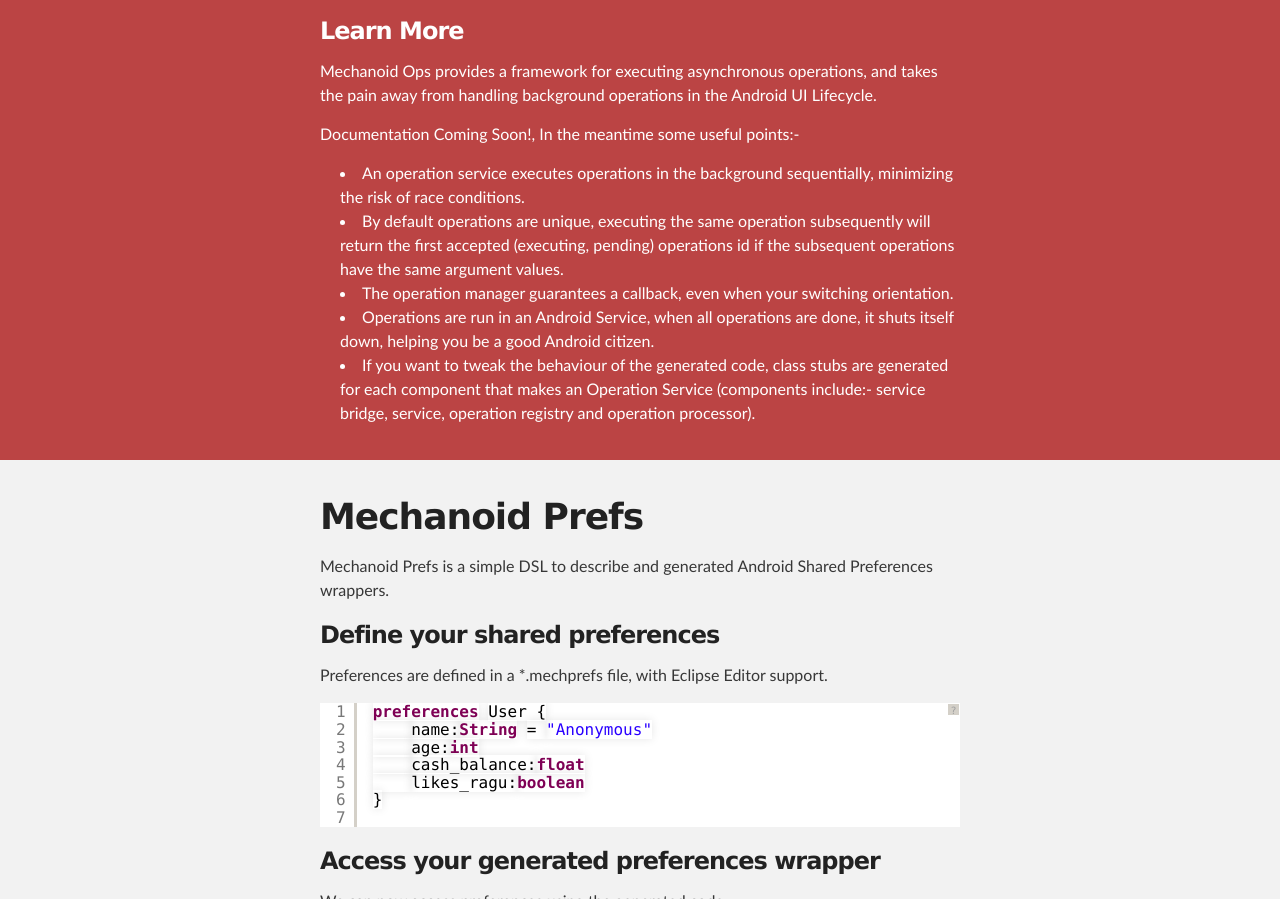
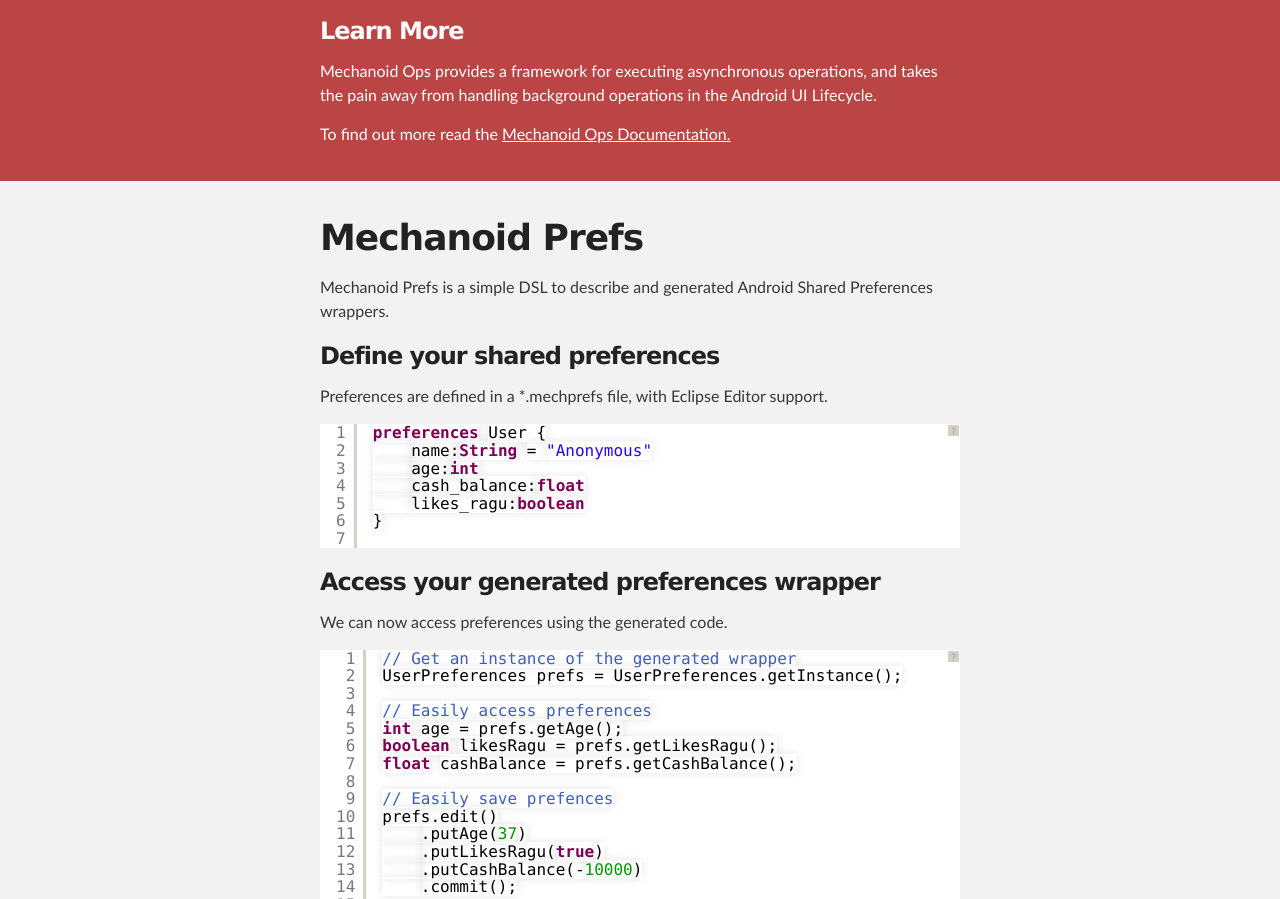
Before and after one commit to robotoworks/mechanoid, a plain HTML site: page index.html in a window 1280 px wide. Shown: the part 6991-7890 px from the top of the page. Drawn offline with Linux system fonts and the light colour scheme.

Commit message:
updated links to new docs

```diff
--- a/index.html
+++ b/index.html
@@ -36,7 +36,7 @@
     <div id="main_content_wrap">
       <section class="outer content light">
       	<div class="inner">
-	      	<p>In a nutshell <a href="http://robotoworks.com/mechanoid-plugin/" target="_blank">Mechanoid</a> is an Eclipse Plugin sporting a set of code generators for Android&#0153; driven by DSL's (Domain Specific Languages) with full Eclipse Editor Support for the rapid development of Android applications.</p>
+	      	<p>In a nutshell <a href="http://robotoworks.com/mechanoid/doc" target="_blank">Mechanoid</a> is an Eclipse Plugin sporting a set of code generators for Android&#0153; driven by DSL's (Domain Specific Languages) with full Eclipse Editor Support for the rapid development of Android applications.</p>
 	      	<p>The following building blocks currently make up the high-level feature set of Mechanoid.</p>
 	        <div class="info_block">
 		        <section>
@@ -71,7 +71,7 @@
 		        </section>
 	        </div>
 	        <h3>Learn More</h3>
-			<p>Scroll down to learn more about each component or see the <a href="http://robotoworks.com/mechanoid-plugin/getting-started/" target="_blank">Getting Started Guide</a> for details on how to setup an Android project with Mechanoid.</p>
+			<p>Scroll down to learn more about each component or see the <a href="http://robotoworks.com/mechanoid/doc/start.html" target="_blank">Getting Started Guide</a> for details on how to setup an Android project with Mechanoid.</p>
 	     </div>
      </section>
      <section class="outer content section_v1">
@@ -125,7 +125,7 @@
         	<h3>Learn More</h3>
         	<p>Mechanoid DB supports schema migrations first class and almost all of the sqlite syntax including views, joins, triggers and more, you just
         	need to define the sql and Mechanoid will generate the code!</p>
-        	<p>To find out more read the <a href="http://robotoworks.com/mechanoid-plugin/mechanoid-db/">Mechanoid DB Documentation.</a></p>
+        	<p>To find out more read the <a href="http://robotoworks.com/mechanoid/doc/db">Mechanoid DB Documentation.</a></p>
 		</div>
      </section>
      <section class="outer content">
@@ -197,7 +197,7 @@
         	<h3>Learn More</h3>
         	<p>Mechanoid Net is a powerful tool to describe your JSON over REST service clients, it can save you hours
         	of time writing parsing logic and fixing issues freeing yourself from boiler-plate problems.</p>
-        	<p>To find out more read the <a href="http://robotoworks.com/mechanoid-plugin/mechanoid-net/">Mechanoid Net Documentation.</a></p>
+        	<p>To find out more read the <a href="http://robotoworks.com/mechanoid/doc/net">Mechanoid Net Documentation.</a></p>
       	</div>
       </section>
 	<section class="outer content section_v1">
@@ -366,17 +366,7 @@
         	<h3>Learn More</h3>
         	<p>Mechanoid Ops provides a framework for executing asynchronous operations, and takes the pain away from
         	 handling background operations in the Android UI Lifecycle.</p>
-        	<p><b>Documentation Coming Soon!</b>, In the meantime some useful points:-</p>
-        	 <ul>
-        	 	<li>An operation service executes operations in the background sequentially, minimizing the risk of race conditions.</li>
-        	 	<li>By default operations are unique, executing the same operation subsequently will return the first
-        	 	accepted (executing, pending) operations id if the subsequent operations have the same argument values.</li>
-        	 	<li>The operation manager guarantees a callback, even when your switching orientation.</li>
-        	 	<li>Operations are run in an Android Service, when all operations are done, it shuts itself down, helping
-        	 	you be a good Android citizen.</li>
-        	 	<li>If you want to tweak the behaviour of the generated code, class stubs are generated for each component that
-        	 	makes an Operation Service (components include:- service bridge, service, operation registry and operation processor).</li>
-        	 </ul>
+        	<p>To find out more read the <a href="http://robotoworks.com/mechanoid/doc/ops">Mechanoid Ops Documentation.</a></p>
 	   </div>
 	</section>
      <section class="outer content">
@@ -425,13 +415,13 @@
 	       	<h3>Learn More</h3>
 	       	<p>Although very simple, Mechanoid Prefs makes access to your preferences look pretty but offers the
 	       	same flexibility as the underlying SharedPreferences.</p>
-	       	<p>To find out more read the <a href="http://robotoworks.com/mechanoid-plugin/mechanoid-prefs/">Mechanoid Prefs Documentation.</a></p>
+	       	<p>To find out more read the <a href="http://robotoworks.com/mechanoid/doc/prefs">Mechanoid Prefs Documentation.</a></p>
       	</div>
       </section>
      <section class="outer content section_v1">
       	<div class="inner">
       		<h1>Get Started</h1>
-      		<p>Visit the <a href="http://robotoworks.com/mechanoid-plugin/">Mechanoid Plugin</a> page to get started.</p>
+      		<p>Visit the <a href="http://robotoworks.com/mechanoid/doc">Mechanoid Documentation</a> to get started.</p>
       		</div>
       </section>
     </div>
```
